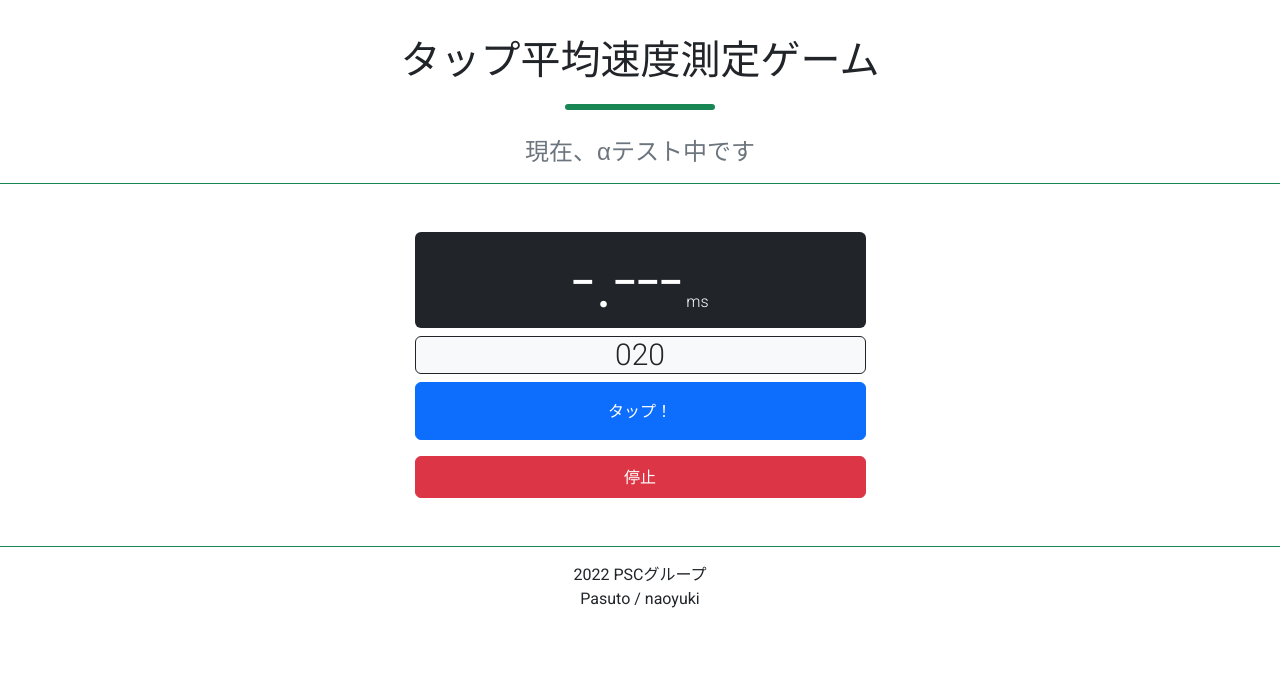
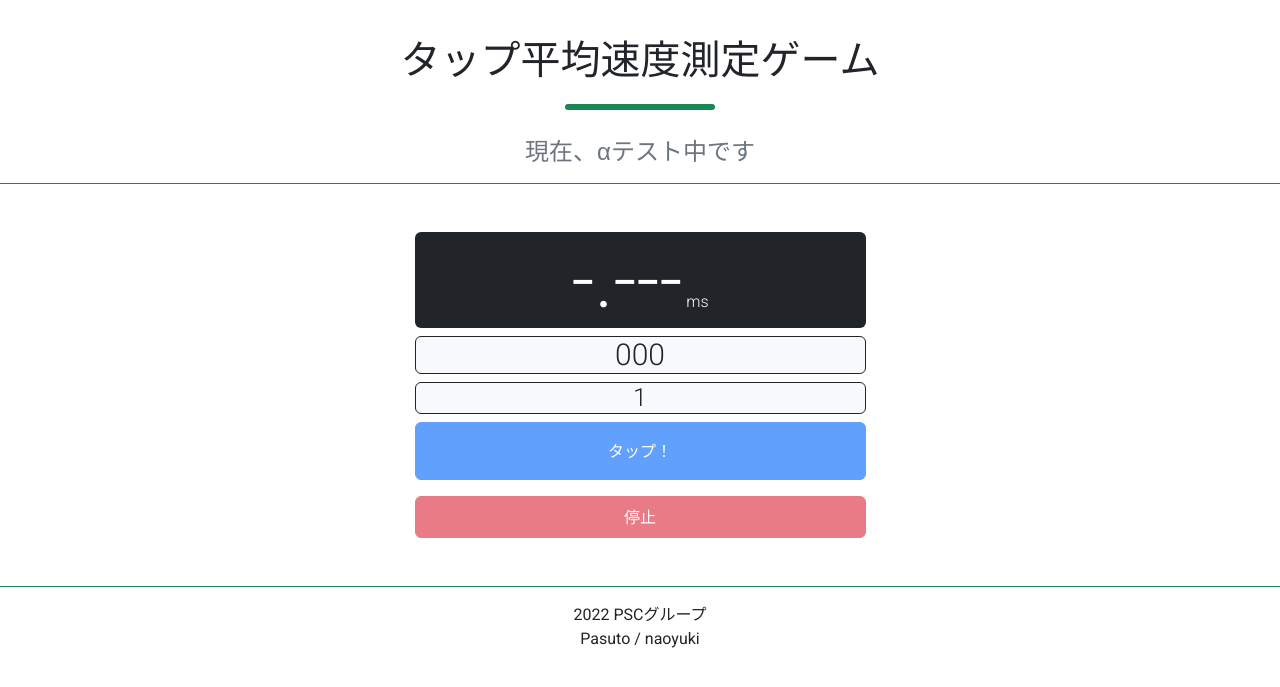
Before and after one commit to naoyuki2110/wappasuto-psc, a plain HTML site: page apps/avrspeedtap.html in a window 1280 px wide. Both pictures are taken after a click on the button "スタート！". Shown: the part 67-754 px from the top of the page. Drawn offline with nearby package versions, Linux system fonts and the light colour scheme.

Commit message:
avrspeedtap add first-countdown

```diff
--- a/apps/avrspeedtap.html
+++ b/apps/avrspeedtap.html
@@ -52,6 +52,7 @@
       <div class="py-3 col-lg-5">
       <h1 class="text-center fw-light bg-dark text-white rounded" style="font-size:80px;" id="counttext">0.000<span class="fs-6"> ms</span></h1>
       <h1 class="text-center fw-light bg-light text-dark border border-dark rounded" style="font-size:30px;" id="remcttext">000</h1>
+      <h1 class="text-center fw-light bg-light text-dark border border-dark rounded" style="font-size:25px;" id="ctdowntext">0</h1>
         <button class="btn btn-success py-3 w-100" onclick="clickevent()" id="srtbtn">スタート！</button>
         <div class="py-3">
           <button class="btn btn-danger py-2 w-100" onclick="clickreset()" id="resetbtn" disabled>停止</button>
@@ -88,6 +89,7 @@
     const counttext = document.getElementById("counttext");
     const remcttext = document.getElementById("remcttext");
     const restext = document.getElementById("restext");
+    const ctdowntext = document.getElementById("ctdowntext");
     var countexec;
     var fdoutexec;
     var countBool = false;
@@ -105,14 +107,7 @@
         srtbtn.classList.add("btn", "btn-success", "py-2", "w-100");
         srtbtn.classList.replace("btn-success", "btn-primary");
         counttext.innerHTML = `-.---<span class="fs-6"> ms</span>`;
-        resetbtn.disabled = false;
-        resetbtn.innerText = "停止";
-        remct = 20;
-        remcttext.innerText = `${remct.toString().padStart(3, "0")}`;
-        countBool = true;
-        gametype = 2;
-        befms = aftms;
-        aftms = Date.now();
+        startctDown();
       }
       else if (gametype == 2) {
         counttext.innerHTML = `-.---<span class="fs-6"> ms</span>`;
@@ -162,6 +157,28 @@
       srtbtn.classList.replace("btn-primary", "btn-success");
       restext.innerText = "";
       avrcount = [];
+    }
+
+    function startctDown() {
+    srtbtn.disabled = true;
+      var ct = 3;
+      ctdowntext.innerText = `${ct}`;
+      var intval = setInterval(function(){
+      ct -= 1;
+      ctdowntext.innerText = `${ct}`;
+      if(ct <= 0){
+        srtbtn.disabled = false;
+        resetbtn.disabled = false;
+        resetbtn.innerText = "停止";
+        remct = 20;
+        remcttext.innerText = `${remct.toString().padStart(3, "0")}`;
+        countBool = true;
+        gametype = 2;
+        befms = aftms;
+        aftms = Date.now();
+        clearInterval(intval);
+      }
+      }, 1000)
     }
 
     function countResult() {
```
